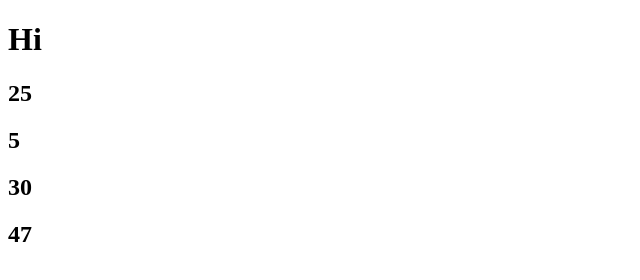
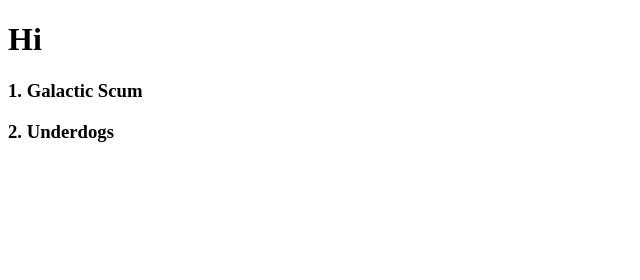
Before and after one commit to Ryan-Nelson/js-functions, a plain HTML site: page index.html in a window 1280 px wide. Shown: the whole page, without its empty margins (0-640 px from the left). Drawn offline with Linux system fonts and the light colour scheme.

Commit message:
challenge js

```diff
--- /dev/null
+++ b/challenge.js
@@ -0,0 +1,28 @@
+const printToDom = (stringToPrint, divId) => {
+    const selectedDiv = document.getElementById(divId);
+    selectedDiv.innerHTML += stringToPrint;
+};
+
+// const bandNumber = 1
+
+// const takeNumber = function () {
+//     const addnewnum = bandNumber ++ ;
+
+//   printToDom(`<h2>${newnum}" " ${takeNumber}</h2>`, 'allTheNumbers');  // you should already have this function written from the class lecture
+// };
+
+// takeNumber("Galactic Scum") // This should display "1. Galactic Scum" in the DOM
+// takeNumber("Underdogs") // This should display "2. Underdogs" in the DOM
+
+
+let bandNumber = 1
+
+const takeNumber = (bandName) => {
+
+    const bandString = `<h3>${bandNumber}. ${bandName}</h3>`;
+    bandNumber ++;
+  printToDom(bandString, 'bandz');  // you should already have this function written from the class lecture
+};
+
+takeNumber("Galactic Scum") // This should display "1. Galactic Scum" in the DOM
+takeNumber("Underdogs") // This should display "2. Underdogs" in the DOM
--- a/index.html
+++ b/index.html
@@ -12,9 +12,10 @@
     <div id = "greetingElement"></div>
     <div id = "allTheNumbers"></div>
     <div id="feelings"></div>
+    <div id="bandz"></div>
 
-
-    <script src="functions.js"></script>
+    <script src="challenge.js"></script>
+    <!-- <script src="functions.js"></script> -->
     <!-- <script src="main.js"></script>    -->
 </body>
 
```
